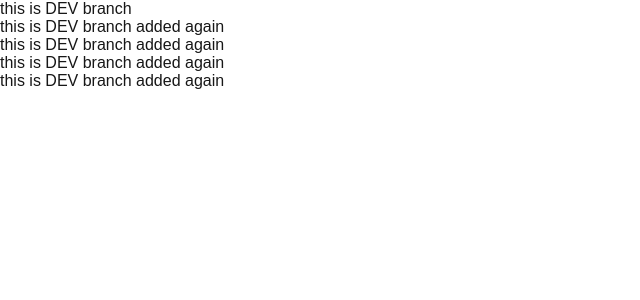
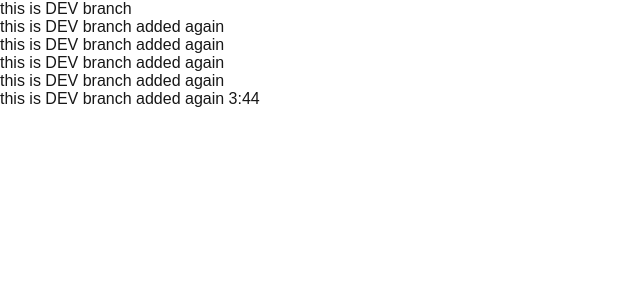
Before and after one commit to Anki-1611/React-app, a Next.js app: page / in a window 1280 px wide. Shown: the top 300 px of the page, without its empty margins (0-640 px from the left). Built offline with nearby package versions, Linux system fonts and the light colour scheme.

Commit message:
merge DEV Ankappa
merge DEV Ankappa

```diff
--- a/src/app/page.js
+++ b/src/app/page.js
@@ -8,5 +8,6 @@ export default function Home() {
     <div>this is DEV branch added again</div>
     <div>this is DEV branch added again</div>
     <div>this is DEV branch added again</div>
+    <div>this is DEV branch added again 3:44</div>
   </div>;
 }
```
